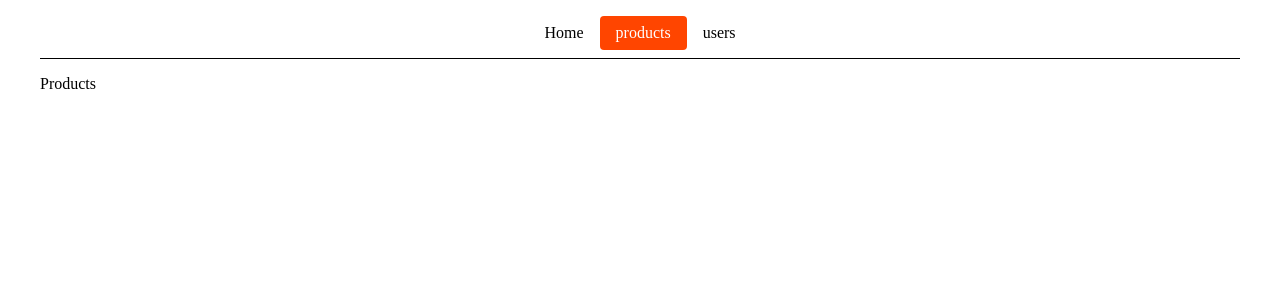
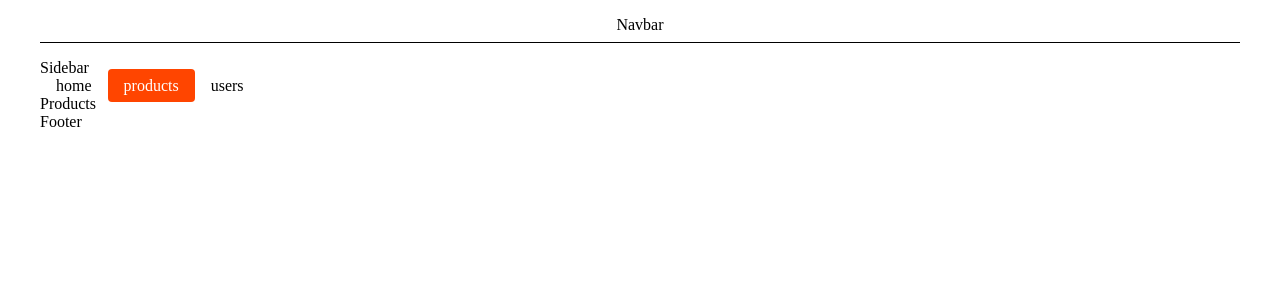
Before and after one commit to MaksymTykhoniuk/adminDashboard-prac, a React (Vite) app: page /adminDashboard-prac/products in a window 1280 px wide. Shown: the top 300 px of the page. Built offline with nearby package versions, Linux system fonts and the light colour scheme.

Commit message:
add navbar,footer,sidebar

```diff
--- /dev/null
+++ b/src/components/Footer/Footer.styled.tsx
@@ -0,0 +1,3 @@
+import styled from '@emotion/styled';
+
+export const FooterWrapper = styled.div``;
--- /dev/null
+++ b/src/components/Footer/Footer.tsx
@@ -0,0 +1,7 @@
+import { FooterWrapper } from './Footer.styled';
+
+const Footer = () => {
+  return <FooterWrapper>Footer</FooterWrapper>;
+};
+
+export default Footer;
--- /dev/null
+++ b/src/components/Navbar/Navbar.tsx
@@ -0,0 +1,5 @@
+const Navbar = () => {
+  return <div>Navbar</div>;
+};
+
+export default Navbar;
--- a/src/components/SharedLayout/SharedLayout.styled.tsx
+++ b/src/components/SharedLayout/SharedLayout.styled.tsx
@@ -22,11 +22,6 @@ export const Header = styled.header`
   }
 `;
 
-export const Logo = styled.p`
-  font-weight: 700;
-  margin: 0;
-`;
-
 export const Link = styled(NavLink)`
   padding: 8px 16px;
   border-radius: 4px;
--- a/src/components/SharedLayout/SharedLayout.tsx
+++ b/src/components/SharedLayout/SharedLayout.tsx
@@ -1,22 +1,24 @@
 import { Suspense } from 'react';
 import { Outlet } from 'react-router-dom';
-import { Container, Header, Link } from './SharedLayout.styled';
+import { Container, Header } from './SharedLayout.styled';
+import Navbar from '../Navbar/Navbar';
+import Sidebar from '../Sidebar/Sidebar';
+import Footer from '../Footer/Footer';
 
 export const SharedLayout = () => {
   return (
     <Container>
       <Header>
-        <nav>
-          <Link to="/" end>
-            Home
-          </Link>
-          <Link to="/products">products</Link>
-          <Link to="/users">users</Link>
-        </nav>
+        <Navbar />
       </Header>
-      <Suspense fallback={<div>Loading page...</div>}>
-        <Outlet />
-      </Suspense>
+      <div>
+        <Sidebar />
+        <Suspense fallback={<div>Loading page...</div>}>
+          <Outlet />
+        </Suspense>
+      </div>
+
+      <Footer />
     </Container>
   );
 };
--- /dev/null
+++ b/src/components/Sidebar/Sidebar.styled.tsx
@@ -0,0 +1,17 @@
+import styled from '@emotion/styled';
+import { NavLink } from 'react-router-dom';
+
+export const SidebarWrapper = styled.div``;
+
+export const Link = styled(NavLink)`
+  padding: 8px 16px;
+  border-radius: 4px;
+  text-decoration: none;
+  color: black;
+  font-weight: 500;
+
+  &.active {
+    color: white;
+    background-color: orangered;
+  }
+`;
--- /dev/null
+++ b/src/components/Sidebar/Sidebar.tsx
@@ -0,0 +1,19 @@
+import { Link } from './Sidebar.styled';
+import { SidebarWrapper } from './Sidebar.styled';
+
+const Sidebar = () => {
+  return (
+    <SidebarWrapper>
+      Sidebar
+      <nav>
+        <Link to="/" end>
+          home
+        </Link>
+        <Link to="/products">products</Link>
+        <Link to="/users">users</Link>
+      </nav>
+    </SidebarWrapper>
+  );
+};
+
+export default Sidebar;
```
Also changed, not shown: src/components/Navbar/Navbar.styled.tsx (added).
